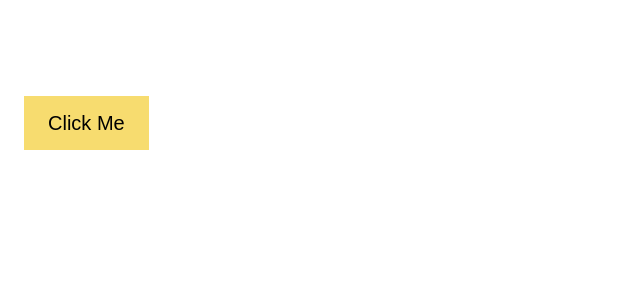
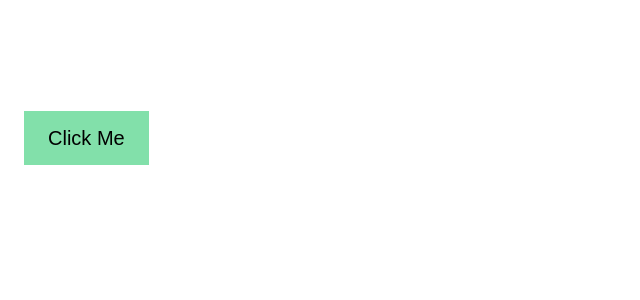
Before and after one commit to AvinashS97/reactJs, a React (Vite) app: page / in a window 1280 px wide. Shown: the top 300 px of the page, without its empty margins (0-640 px from the left). Built offline with nearby package versions, Linux system fonts and the light colour scheme.

Commit message:
Tailwind Css 15:27

```diff
--- a/src/components/EventHandling.jsx
+++ b/src/components/EventHandling.jsx
@@ -7,13 +7,24 @@
     // }
 
     //OR
-    const handleClick = () =>{
+    const handleClick = (event) =>{
+        console.log(event);
+        console.log(event.target);
+        console.log(event.type);
         alert("Hey ! I am onClick Event Handling ")
     }
 
     return (
         <>
-        <button onClick={handleClick}> Click Me</button>
+
+
+
+        {/* Function Component with named fns */}
+        {/* <button onClick={handleClick}> Click Me</button> */}
+        <br/>
+        {/* Function component with named fns using fat arrow */}
+        <button onClick={()=> handleClick(event) }>Click Me</button>
         </>
     )
 }
+// 14:42
```
Also changed, not shown: src/components/EV.css (indentation only).
